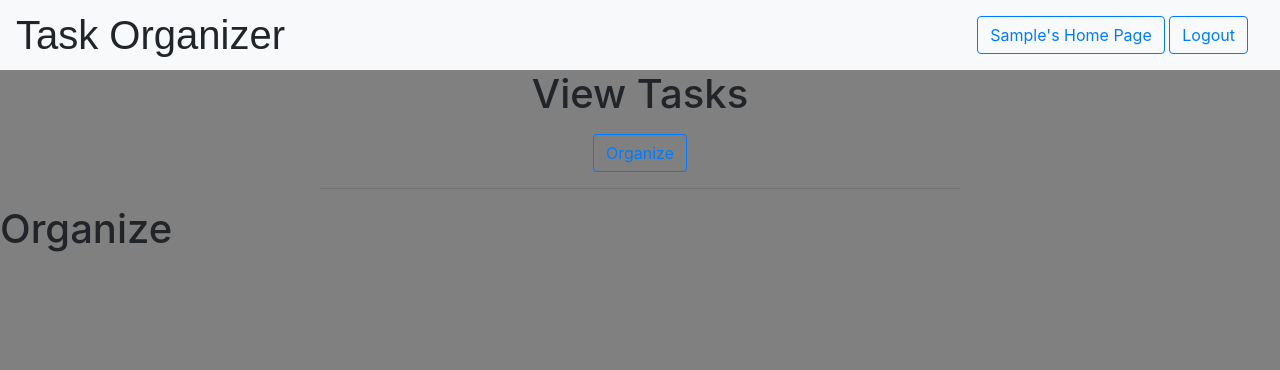
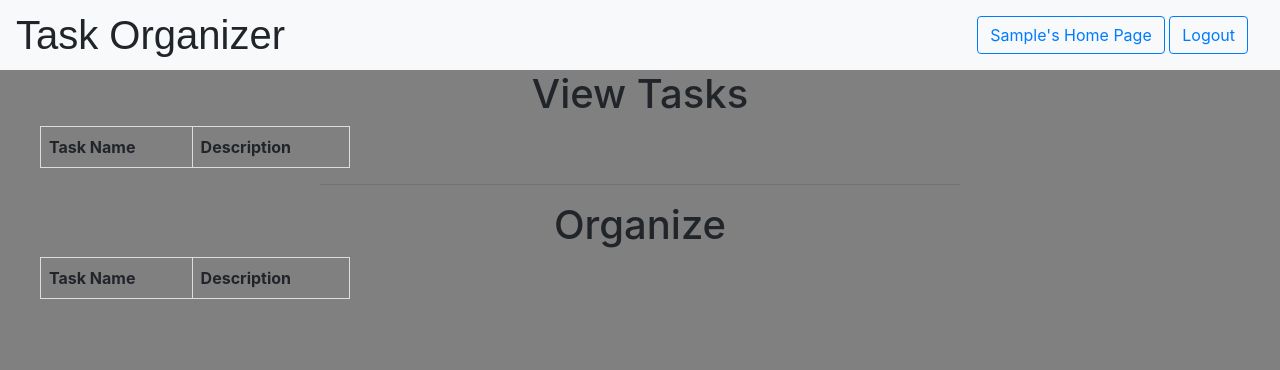
Before and after one commit to hewich/team-2-05, a Flask app: page /view in a window 1280 px wide. Shown: the top 370 px of the page. Run offline with Flask 2, Linux system fonts and the light colour scheme; the visitor is signed in with stand-in values (Sample User, id 1); data comes from the database, SQL or seed files in the repository; data that the repository does not hold is empty; some libraries are stand-ins or nearby versions.

Commit message:
added forgot password and js func

```diff
--- a/TaskOrganizer/myapp/models.py
+++ b/TaskOrganizer/myapp/models.py
@@ -10,6 +10,7 @@ class User(UserMixin, db.Model):
     first_name = db.Column(db.String(128))
     last_name = db.Column(db.String(128))
     email = db.Column(db.String(128), index=True, unique=True)
+    question_hash = db.Column(db.String(60), nullable=False)
     password_hash = db.Column(db.String(60), nullable=False)
     task = db.relationship('Task', backref='author', lazy='dynamic')
 
@@ -19,6 +20,12 @@ class User(UserMixin, db.Model):
     def check_password(self, password):
         return check_password_hash(self.password_hash, password)
 
+    def set_answer(self, password):
+        self.question_hash = generate_password_hash(password)
+
+    def check_answer(self, password):
+        return check_password_hash(self.question_hash, password)
+
     def __repr__(self):
         return '<User {}>'.format(self.username)
 
@@ -26,6 +33,7 @@ class User(UserMixin, db.Model):
 class Task(db.Model):
     id = db.Column(db.Integer, primary_key=True)
     task_name = db.Column(db.String(64), nullable=False)
+    description = db.Column(db.String(64), nullable=False)
     user_id = db.Column(db.Integer, db.ForeignKey('user.id'))
 
 
--- a/TaskOrganizer/myapp/routes.py
+++ b/TaskOrganizer/myapp/routes.py
@@ -1,7 +1,7 @@
 from flask import render_template, flash, redirect, url_for, Markup
 from myapp import app
 from myapp import db
-from myapp.form import LoginForm, RegisterForm, TaskForm
+from myapp.form import LoginForm, RegisterForm, TaskForm, ForgotForm
 from flask_login import current_user, login_user
 from flask_login import logout_user
 from flask_login import login_required
@@ -46,6 +46,7 @@ def register():
         users = User(username=form.username.data, email=form.email.data,
                      first_name=form.first_name.data, last_name=form.last_name.data)
         users.set_password(form.password.data)
+        users.set_answer(form.question.data)
         db.session.add(users)
         db.session.commit()
 
@@ -91,7 +92,8 @@ def add():
     print('hefasdfasf')
     if task.validate_on_submit():
 
-        tasks = Task(task_name=request.form['task_name'], user_id=current_user.id)
+        tasks = Task(task_name=request.form['task_name'],
+                     description=request.form['description'], user_id=current_user.id)
         db.session.add(tasks)
         db.session.commit()
 
@@ -119,8 +121,58 @@ def remove():
     form = TaskForm()
 
     if form.validate_on_submit():
-        tasks = Task.query.filter_by(task_name=request.form['task_name']).one()
+        tasks = Task.query.filter_by(task_name=request.form['task_name']).first()
         db.session.delete(tasks)
         db.session.commit()
         return redirect(url_for('remove'))
     return render_template('remove.html', title=title, form=form, tasks=tasks)
+
+
+@app.route('/delete_all', methods=['POST'])
+def delete_all():
+
+    title = 'Remove | Task Organizer'
+    Task.query.delete()
+    tasks = Task.query.all()
+    db.drop_all(tasks)
+    db.session.commit()
+    tasks = Task.query.all()
+    form = TaskForm()
+    # if request.form['Yes']:
+    #    print('Check here')
+#   #     flash('Here')
+#
+#        return redirect(url_for('remove'))
+    return render_template('remove.html', title=title, form=form, tasks=tasks)
+
+
+@app.route('/forgot', methods=['GET', 'POST'])
+def forgot_password():
+
+    title = 'Forgot Password | Task Organizer'
+
+    form = ForgotForm()
+    print('hiss')
+    if form.validate_on_submit():
+        user = User.query.filter_by(username=form.username.data).first()
+        print('foo')
+        if user.check_answer(form.question.data):
+            print('moo')
+            return redirect(url_for('reset'))
+
+    return render_template('forgot.html', title=title, form=form)
+
+
+@app.route('/reset', methods=['GET', 'POST'])
+def reset():
+    title = 'Reset Password | Task Organizer'
+    form = ForgotForm()
+    print('hi')
+    if form.validate_on_submit():
+        print('hello')
+        user = User.query.filter_by(username=form.username.data).first()
+        user.set_password(form.reset_password.data)
+        db.session.add(user)
+        db.session.commit()
+        return redirect(url_for('login'))
+    return render_template('reset.html', title=title, form=form)
--- a/TaskOrganizer/myapp/static/css/style.css
+++ b/TaskOrganizer/myapp/static/css/style.css
@@ -1,5 +1,6 @@
 body{
     background-color: gray !important;
+    counter-reset: tasks
 }
 
 h1.title{
@@ -85,3 +86,14 @@ hr{
     padding: 15px 32px;
 
 }
+
+table{
+    border-collapse: collapse;
+    width: 25%
+}
+
+td,th{
+    border: 1px solid #dddddd;
+  text-align: left;
+  padding: 8px;
+}
--- a/TaskOrganizer/myapp/templates/login.html
+++ b/TaskOrganizer/myapp/templates/login.html
@@ -5,7 +5,7 @@
     <div class="navbar navbar-expand-md navbar-light bg-light">
         <h1 class="my-0 mr-md-auto font-weight-normal">Task Organizer</h1>
         <nav class="navbar navbar-expand-md navbar-light bg-light">
-            <a class="btn btn-outline-primary disabled" href="/logout">Logout</a>
+            <a class="btn btn-outline-primary" href="/forgot">Forgot Password</a>
             &nbsp;
             <a class="btn btn-outline-primary" href="/register">Register</a>
         </nav>
--- a/TaskOrganizer/myapp/templates/view.html
+++ b/TaskOrganizer/myapp/templates/view.html
@@ -17,19 +17,37 @@
 </div>
 
 <ul>
-    {% for task in tasks %}
-    <li><span>{{task.task_name}}<span></li>
-    {% endfor %}
+
+    <table>
+        <tr>
+            <th>Task Name</th>
+            <th>Description</th>
+        </tr>
+        {% for task in tasks %}
+        <tr>
+            <td><span>{{task.task_name}}<span></td>
+            <td><span>{{task.description}}</span></td>
+        </tr>
+        {% endfor %}
+    </table>
 </ul>
+
+<hr class="view">
 <div class="text-center">
-    <a class="btn btn-outline-primary" href="/organize">Organize</a>
+    <h1> Organize </h1>
 </div>
-<hr class="view">
-<h1> Organize </h1>
-
 <ul>
-    {% for task in organize %}
-    <li><span>{{task.task_name}}<span></li>
-    {% endfor %}
+    <table>
+        <tr>
+            <th>Task Name</th>
+            <th>Description</th>
+        </tr>
+        {% for task in organize %}
+        <tr>
+            <td><span>{{task.task_name}}<span></td>
+            <td><span>{{task.description}}</span></td>
+        </tr>
+        {% endfor %}
+    </table>
 </ul>
 {% endblock %}
```
Also changed, not shown: TaskOrganizer/myapp/form.py (+12 -1 lines), TaskOrganizer/myapp/templates/add.html (+11 -4 lines), TaskOrganizer/myapp/templates/forgot.html (added, +35 -0 lines), TaskOrganizer/myapp/templates/register.html (+7 -0 lines), TaskOrganizer/myapp/templates/remove.html (+11 -0 lines), TaskOrganizer/myapp/templates/reset.html (added, +35 -0 lines), 2 other files.
